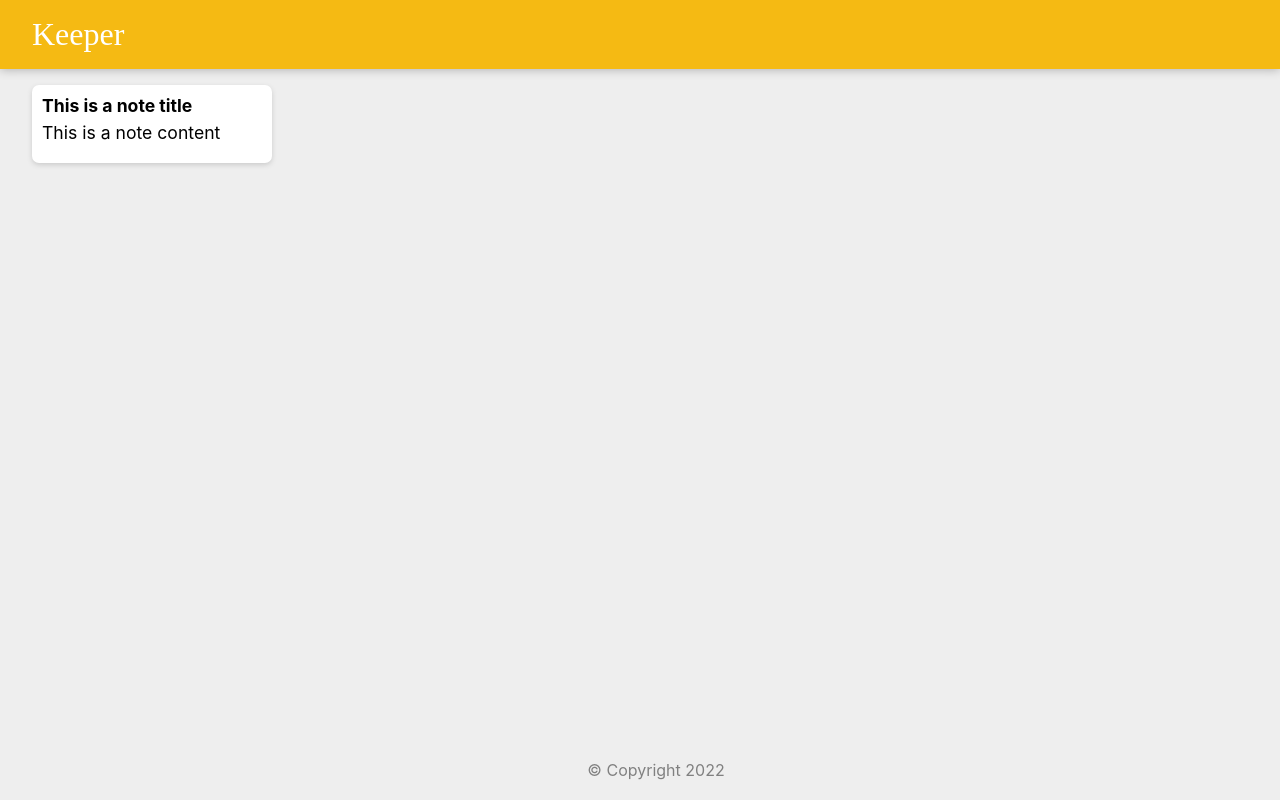
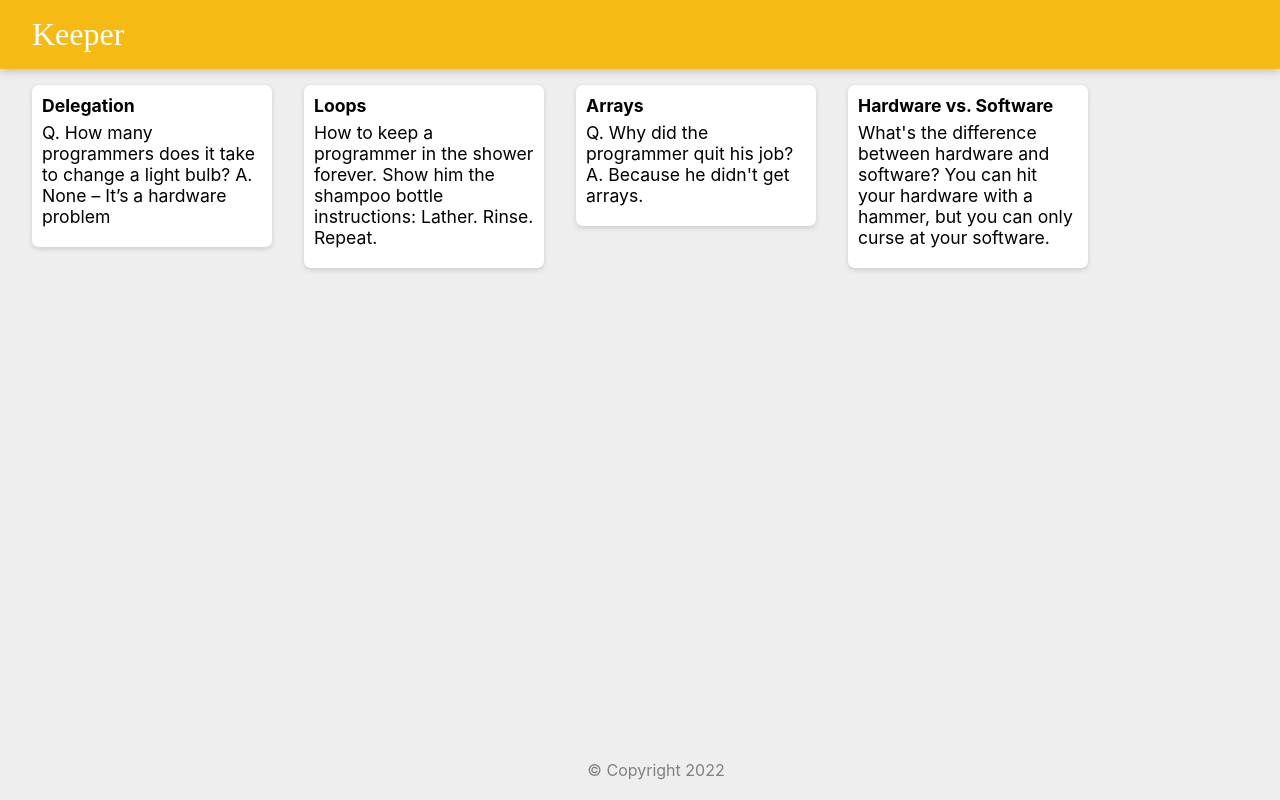
Before and after one commit to nk38104/keeper, a React (Create React App) app: page / in a window 1280 px wide. Built offline with nearby package versions, Linux system fonts and the light colour scheme.

Commit message:
Add init test note list with data

```diff
--- a/src/components/App.js
+++ b/src/components/App.js
@@ -1,15 +1,14 @@
 import './App.css';
 import Header from './Header/Header';
 import Footer from './Footer/Footer';
-import Note from './Note/Note';
-
+import NoteList from './NoteList/NoteList';
 
 function App() {
 	return (
 		<div>
 			<Header />
+			<NoteList />
 			<Footer />
-			<Note />
 		</div>
 	);
 }
--- a/src/components/Note/Note.js
+++ b/src/components/Note/Note.js
@@ -1,11 +1,11 @@
 import React from "react";
 import "./Note.css";
 
-const Note = () => {
+const Note = ({ note }) => {
     return (
         <div className="note">
-            <h1>This is a note title</h1>
-            <p>This is a note content</p>
+            <h1>{note.title}</h1>
+            <p>{note.content}</p>
         </div>
     );
 };
--- /dev/null
+++ b/src/components/NoteList/NoteList.js
@@ -0,0 +1,14 @@
+import React from "react";
+import Note from "../Note/Note";
+import notes from "./data/notes";
+
+
+const NoteList = () => {
+    return (
+        notes.map(note => {
+            return <Note key={note.id} note={note}/>
+        })
+    );
+}
+
+export default NoteList;
--- /dev/null
+++ b/src/components/NoteList/data/notes.js
@@ -0,0 +1,29 @@
+
+const notes = [
+    {
+      key: 1,
+      title: "Delegation",
+      content:
+        "Q. How many programmers does it take to change a light bulb? A. None – It’s a hardware problem"
+    },
+    {
+      key: 2,
+      title: "Loops",
+      content:
+        "How to keep a programmer in the shower forever. Show him the shampoo bottle instructions: Lather. Rinse. Repeat."
+    },
+    {
+      key: 3,
+      title: "Arrays",
+      content:
+        "Q. Why did the programmer quit his job? A. Because he didn't get arrays."
+    },
+    {
+      key: 4,
+      title: "Hardware vs. Software",
+      content:
+        "What's the difference between hardware and software? You can hit your hardware with a hammer, but you can only curse at your software."
+    }
+];
+
+export default notes;
```
